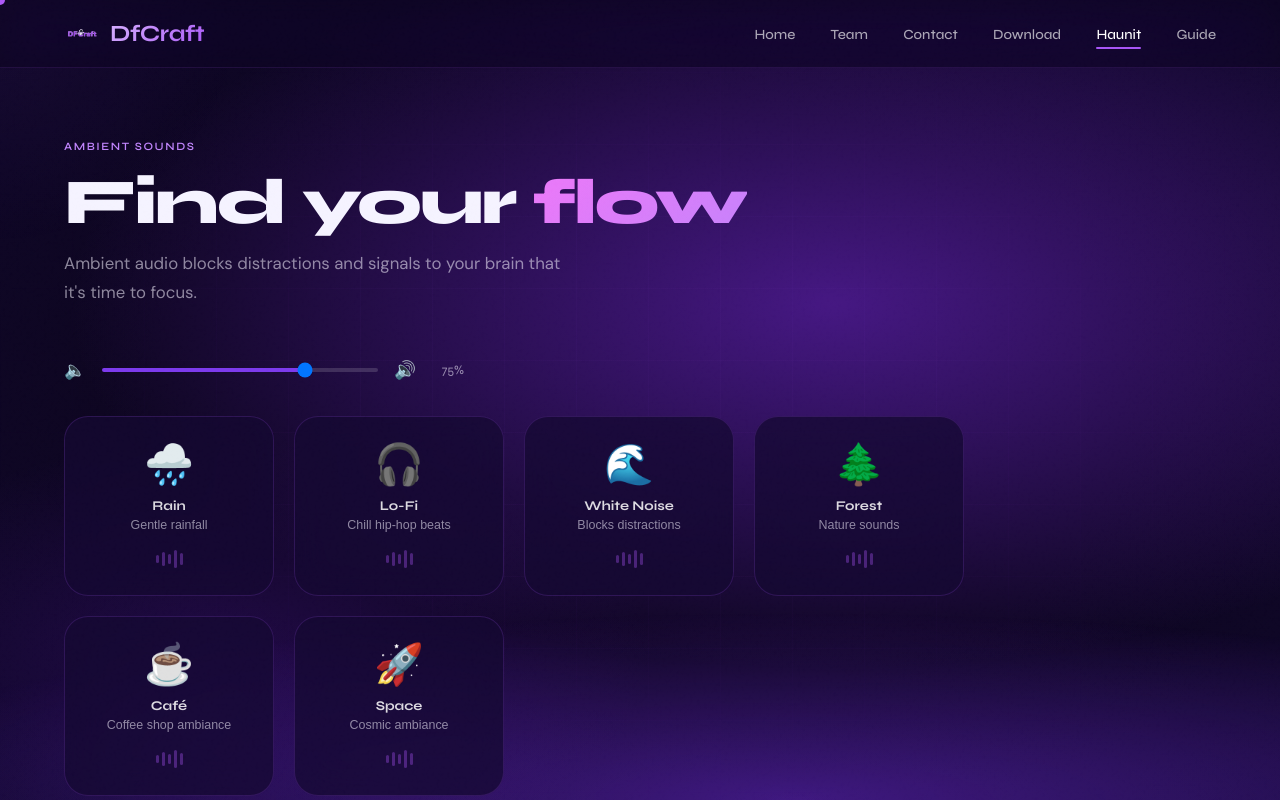
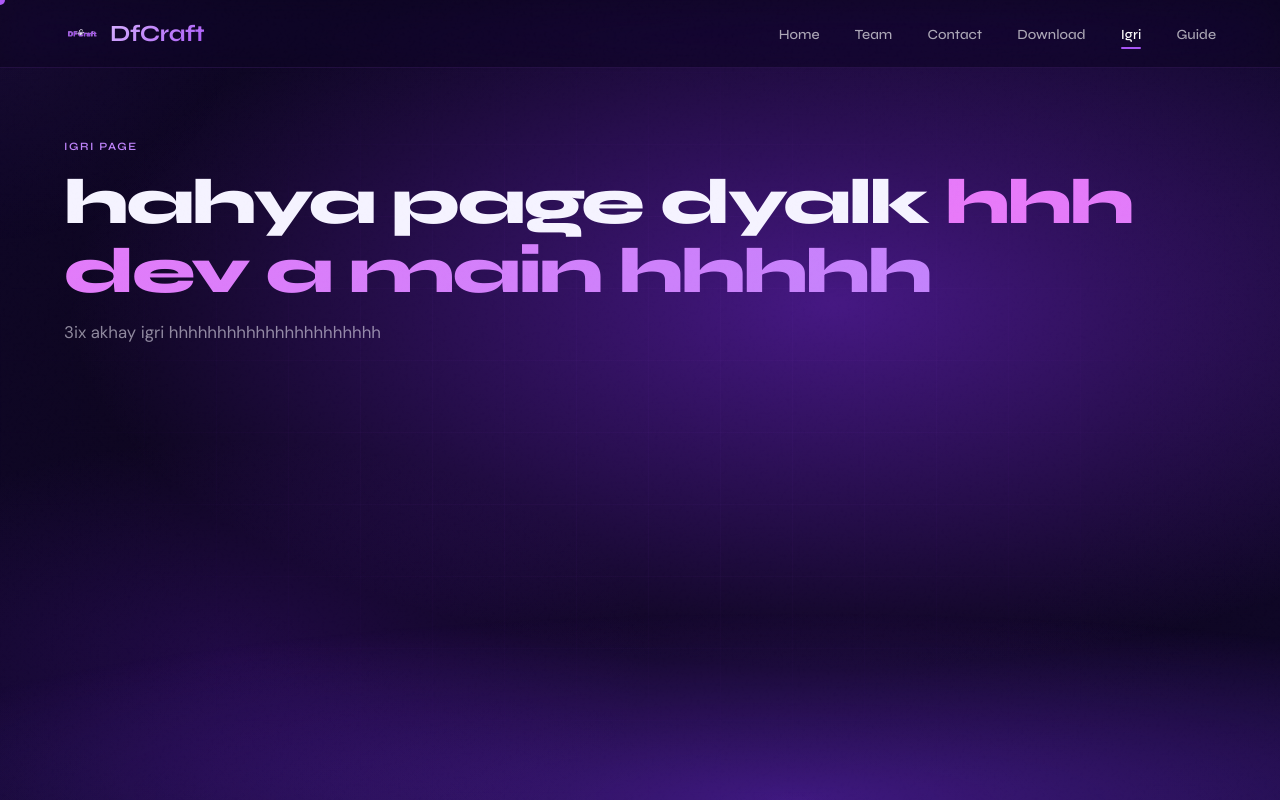
Before and after one commit to assia769/webSiteDf, a Next.js app: page /sound in a window 1280 px wide. Shown: the top 800 px of the page. Built offline with nearby package versions, Linux system fonts and the light colour scheme.

Commit message:
ajout d'une nv page

```diff
--- a/src/app/sound/page.tsx
+++ b/src/app/sound/page.tsx
@@ -1,169 +1,18 @@
 'use client';
 
 import { useState } from 'react';
-import { SOUND_TRACKS, type SoundId } from '@/lib/utils';
 
 export default function SoundPage() {
-  const [active, setActive] = useState<SoundId | null>(null);
-  const [volume, setVolume] = useState(75);
 
-  const toggle = (id: SoundId) => {
-    setActive(prev => prev === id ? null : id);
-  };
 
   return (
     <div className="page-wrapper">
-      <span className="label-tag">Ambient Sounds</span>
+      <span className="label-tag">Igri page</span>
       <h1 className="page-heading">
-        Find your <span className="gradient-text">flow</span>
+        hahya page dyalk <span className="gradient-text">hhh dev a main hhhhh</span>
       </h1>
       <p className="page-sub">
-        Ambient audio blocks distractions and signals to your brain that it&apos;s time to focus.
-      </p>
-
-      {/* Volume */}
-      <div
-        style={{
-          display: 'flex', alignItems: 'center', gap: '1rem',
-          marginBottom: '2rem', maxWidth: 400,
-        }}
-      >
-        <span style={{ fontSize: '1.1rem' }}>🔈</span>
-        <input
-          type="range" min={0} max={100}
-          value={volume}
-          onChange={e => setVolume(+e.target.value)}
-          style={{
-            flex: 1, height: 4, appearance: 'none',
-            background: `linear-gradient(90deg, #7c3aed ${volume}%, rgba(255,255,255,.15) ${volume}%)`,
-            borderRadius: 2, outline: 'none',
-          }}
-        />
-        <span style={{ fontSize: '1.1rem' }}>🔊</span>
-        <span style={{ fontSize: '.8rem', color: 'var(--text-muted)', minWidth: 32, textAlign: 'right', fontFamily: 'var(--font-display)' }}>
-          {volume}%
-        </span>
-      </div>
-
-      {/* Sound cards grid */}
-      <div
-        style={{
-          display: 'grid',
-          gridTemplateColumns: 'repeat(auto-fill, minmax(190px, 1fr))',
-          gap: '1.25rem',
-          maxWidth: 900,
-        }}
-      >
-        {SOUND_TRACKS.map(track => {
-          const isActive = active === track.id;
-          return (
-            <button
-              key={track.id}
-              onClick={() => toggle(track.id as SoundId)}
-              style={{
-                background: 'var(--card-bg)',
-                border: `1px solid ${isActive ? 'rgba(168,85,247,.55)' : 'var(--glass-b)'}`,
-                borderRadius: 'var(--radius-lg)',
-                padding: '1.5rem',
-                textAlign: 'center',
-                backdropFilter: 'blur(18px)',
-                transition: 'all .3s',
-                transform: isActive ? 'translateY(-6px)' : '',
-                boxShadow: isActive ? '0 20px 45px rgba(0,0,0,.3), 0 0 25px rgba(168,85,247,.2)' : '',
-                position: 'relative',
-                overflow: 'hidden',
-              }}
-            >
-              {isActive && (
-                <div
-                  style={{
-                    position: 'absolute', inset: 0,
-                    background: 'linear-gradient(135deg, rgba(168,85,247,.1), transparent)',
-                    pointerEvents: 'none',
-                  }}
-                />
-              )}
-
-              <span style={{ fontSize: '2.5rem', display: 'block', marginBottom: '.65rem' }}>
-                {track.emoji}
-              </span>
-              <div
-                style={{
-                  fontFamily: 'var(--font-display)',
-                  fontWeight: 700, marginBottom: '.25rem',
-                  color: isActive ? '#fff' : 'rgba(255,255,255,.85)',
-                }}
-              >
-                {track.name}
-              </div>
-              <p style={{ fontSize: '.78rem', color: 'var(--text-muted)', marginBottom: '.9rem' }}>
-                {track.desc}
-              </p>
-
-              {/* Wave bars */}
-              <div
-                style={{
-                  display: 'flex', gap: 3,
-                  justifyContent: 'center', height: 24,
-                  alignItems: 'center',
-                }}
-                className={isActive ? 'wave-active' : ''}
-              >
-                {[8, 14, 10, 18, 12].map((h, i) => (
-                  <div
-                    key={i}
-                    className="wave-bar"
-                    style={{
-                      height: isActive ? undefined : h,
-                      animationDelay: `${i * 0.1}s`,
-                    }}
-                  />
-                ))}
-              </div>
-
-              {isActive && (
-                <div
-                  style={{
-                    position: 'absolute', top: '.75rem', right: '.75rem',
-                    width: 8, height: 8, borderRadius: '50%', background: '#4ade80',
-                    boxShadow: '0 0 10px #4ade80',
-                    animation: 'badgePulse 1.5s ease infinite',
-                  }}
-                />
-              )}
-            </button>
-          );
-        })}
-      </div>
-
-      {active && (
-        <div
-          style={{
-            marginTop: '2rem',
-            display: 'flex', alignItems: 'center', gap: '1rem',
-            background: 'var(--glass)',
-            border: '1px solid var(--glass-b)',
-            borderRadius: 'var(--radius)',
-            padding: '.85rem 1.25rem',
-            maxWidth: 380,
-            backdropFilter: 'blur(14px)',
-            animation: 'slideIn .3s ease',
-          }}
-        >
-          <span style={{ fontSize: '1.2rem' }}>
-            {SOUND_TRACKS.find(t => t.id === active)?.emoji}
-          </span>
-          <div style={{ flex: 1 }}>
-            <div style={{ fontFamily: 'var(--font-display)', fontWeight: 600, fontSize: '.88rem', color: '#fff' }}>
-              Now Playing: {SOUND_TRACKS.find(t => t.id === active)?.name}
-            </div>
-            <div style={{ fontSize: '.72rem', color: 'var(--text-muted)' }}>Volume: {volume}%</div>
-          </div>
-          <div style={{ display: 'flex', gap: 3, alignItems: 'center' }} className="wave-active">
-            {[8, 14, 10].map((h, i) => <div key={i} className="wave-bar" style={{ animationDelay: `${i*.1}s` }} />)}
-          </div>
-        </div>
-      )}
-    </div>
+               3ix akhay igri  hhhhhhhhhhhhhhhhhhhhhh    </p>
+   </div>
   );
 }
--- a/src/components/layout/Navbar.tsx
+++ b/src/components/layout/Navbar.tsx
@@ -10,7 +10,7 @@ const LINKS = [
   { href: '/team',      label: 'Team' },
   { href: '/contact',   label: 'Contact' },
   { href: '/download',  label: 'Download' },
-  { href: '/sound',     label: 'Haunit' },
+  { href: '/sound',     label: 'Igri' },
   { href: '/guide',     label: 'Guide' },
 ];
 
```
